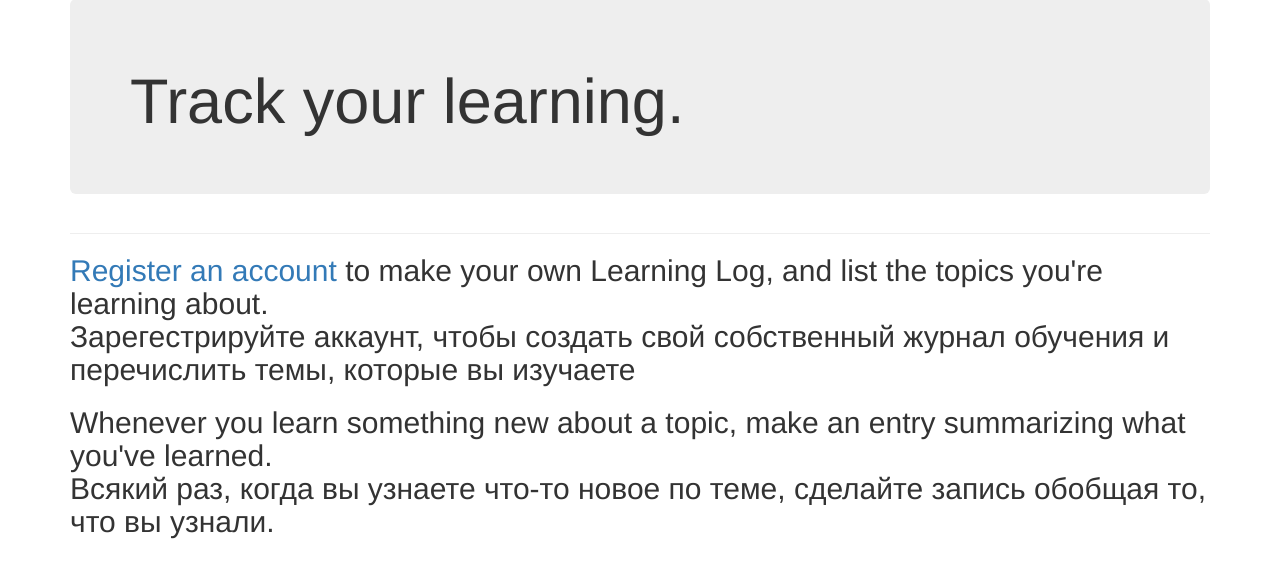
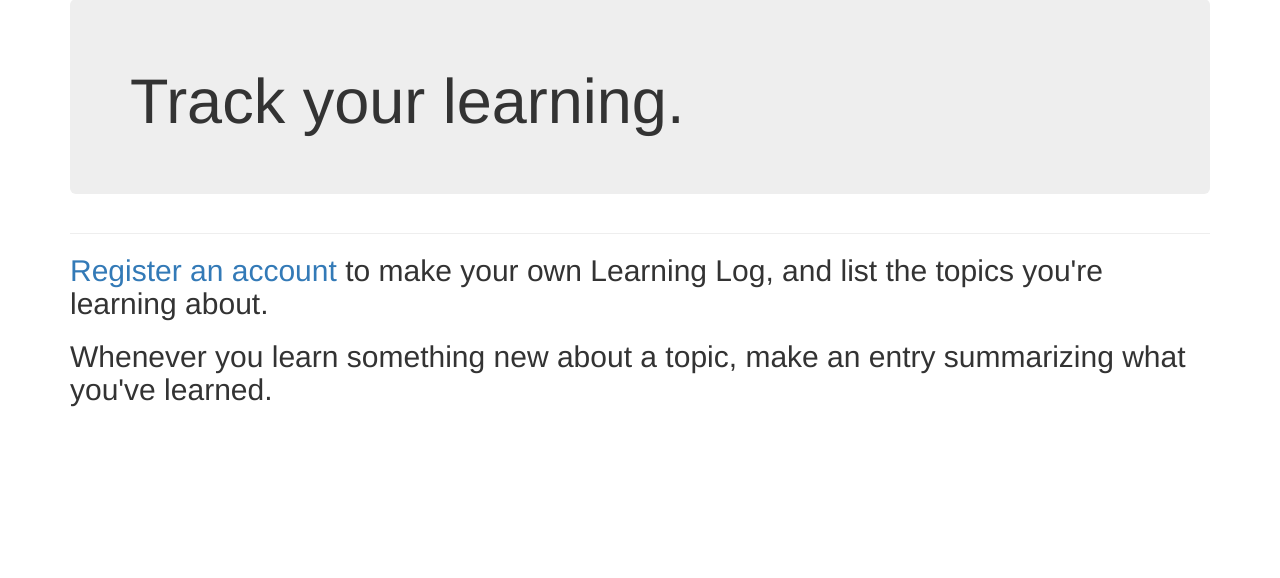
Before and after one commit to Dolphinico/learning_log, a Django app: page / in a window 1280 px wide. Shown: the part 112-690 px from the top of the page. Run offline with Django 3.2, Linux system fonts and the light colour scheme; some libraries are stand-ins or nearby versions.

Commit message:
restructed start screan message 2

```diff
--- a/learning_logs/templates/learning_logs/index.html
+++ b/learning_logs/templates/learning_logs/index.html
@@ -10,14 +10,10 @@
 <h2>
     <a href="{% url 'users:register' %}">Register an account</a> to make
 your own Learning Log, and list the topics you're learning about.
-<p>Зарегестрируйте аккаунт,
-чтобы создать свой собственный журнал обучения и перечислить темы, которые вы изучаете</p>
 </h2>
 <h2>
     Whenever you learn something new about a topic, make an entry
     summarizing what you've learned.
-    <p>Всякий раз, когда вы узнаете что-то новое по теме, сделайте запись
-    обобщая то, что вы узнали.</p>
     </h2>
 <!-- <p>Learning Log helps you keep track of your learning, for any topic you're learning about.</p>
 <p>Журнал обучения помогает вам отслеживать свое обучение по любой теме, которую вы изучаете.</p> -->
```
